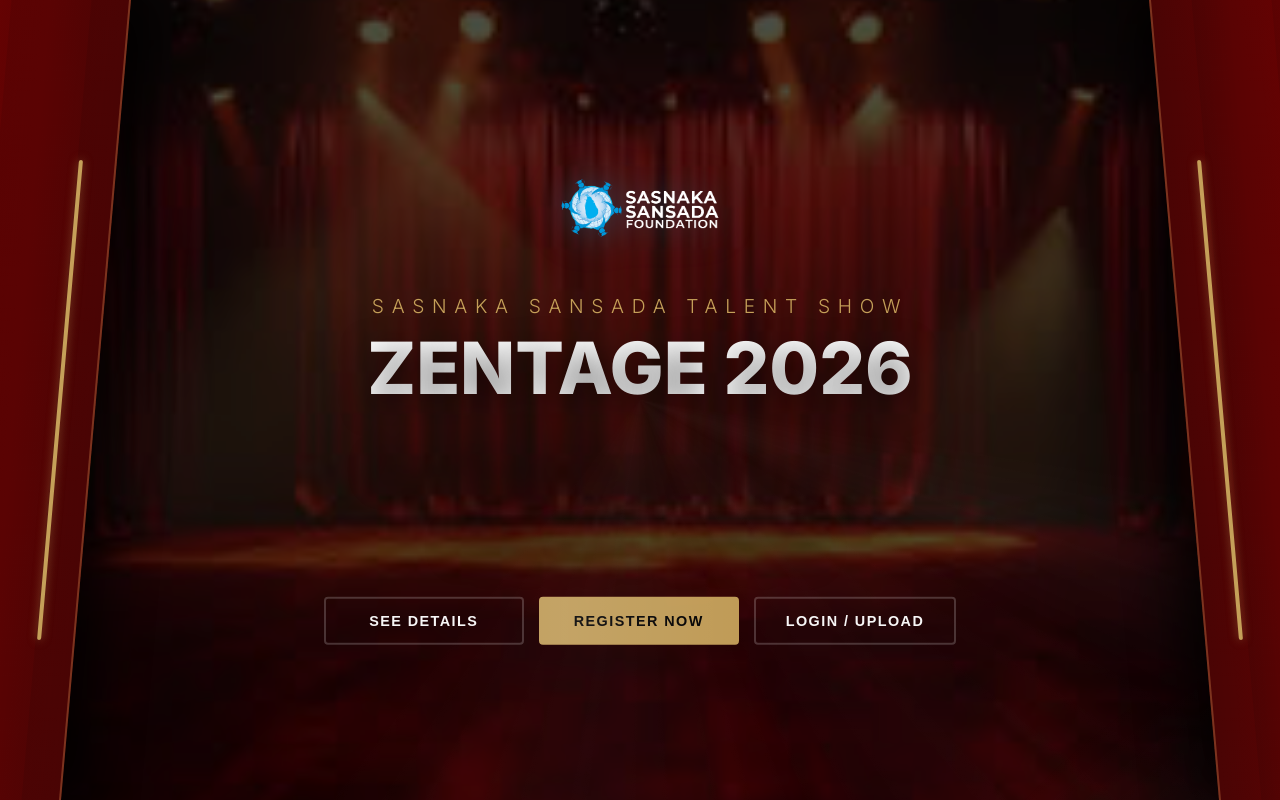
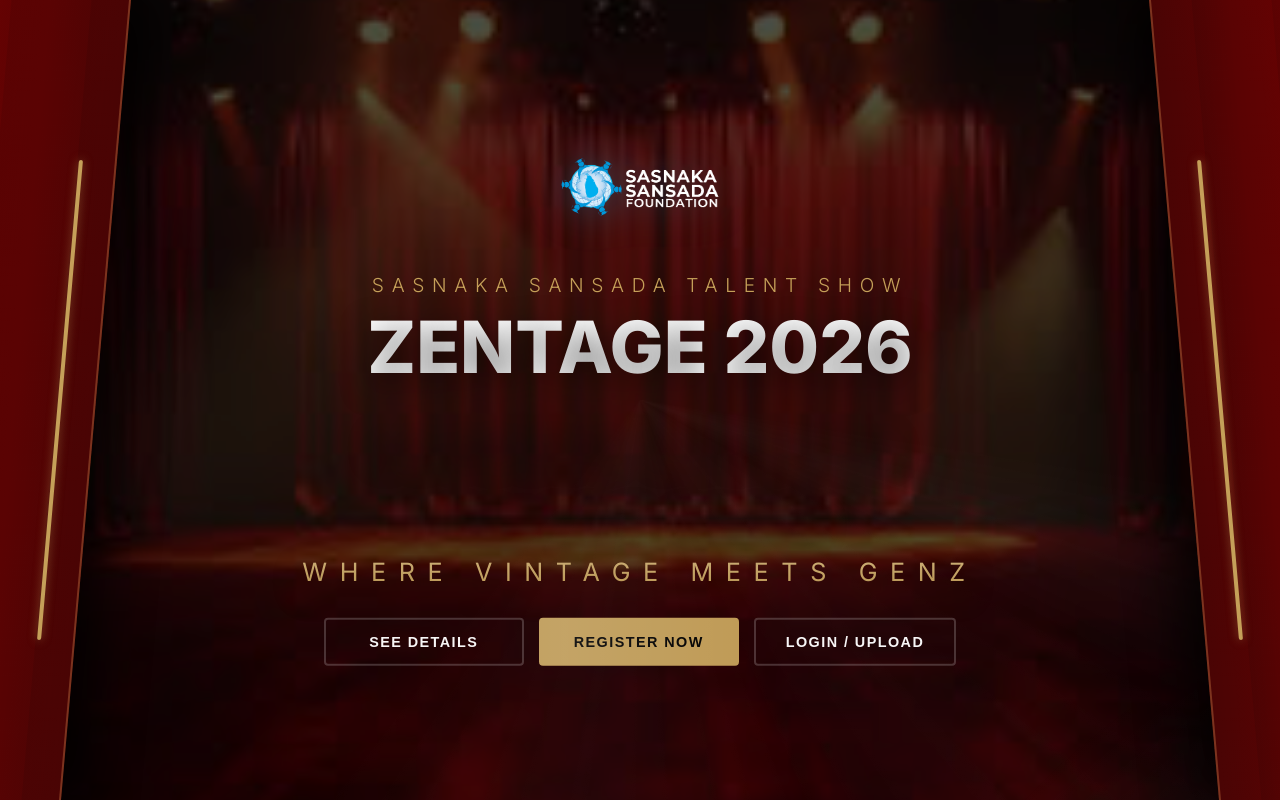
Before and after one commit to yasiru2003/sasnaka_ar-_project, a Next.js app: page / in a window 1280 px wide. Built offline with nearby package versions, Linux system fonts and the light colour scheme.

Commit message:
Branding: Updated title, favicon, and added 'Where Vintage meets GenZ' tagline. Removed default Next.js icons.

```diff
--- a/src/app/layout.tsx
+++ b/src/app/layout.tsx
@@ -13,8 +13,12 @@
 });
 
 export const metadata: Metadata = {
-  title: "Create Next App",
-  description: "Generated by create next app",
+  title: "Zentage - Sasnaka Sansada Talent Show",
+  description: "Official registration portal for Sasnaka Sansada Talent Show 2026. Where Vintage meets GenZ.",
+  icons: {
+    icon: "/images/sasnaka-logo.png",
+    apple: "/images/sasnaka-logo.png",
+  }
 };
 
 export default function RootLayout({
--- a/src/app/page.tsx
+++ b/src/app/page.tsx
@@ -84,7 +84,18 @@
               textShadow: '0 10px 30px rgba(0,0,0,0.5)'
             }}
           >
-            ZENTAGE 2026 <br /> <span style={{ fontSize: '0.5em', letterSpacing: '0.3em', opacity: 0.8 }}>SASNAKA SANSADA TALENT SHOW</span>
+            ZENTAGE 2026 <br />
+            <span style={{ fontSize: '0.5em', letterSpacing: '0.3em', opacity: 0.8 }}>SASNAKA SANSADA TALENT SHOW</span>
+            <div style={{
+              fontSize: '0.35em',
+              letterSpacing: '0.5em',
+              marginTop: '15px',
+              color: 'var(--theatre-gold)',
+              fontWeight: 400,
+              textTransform: 'uppercase'
+            }}>
+              Where Vintage meets GenZ
+            </div>
           </motion.h1>
 
           <motion.div
```
